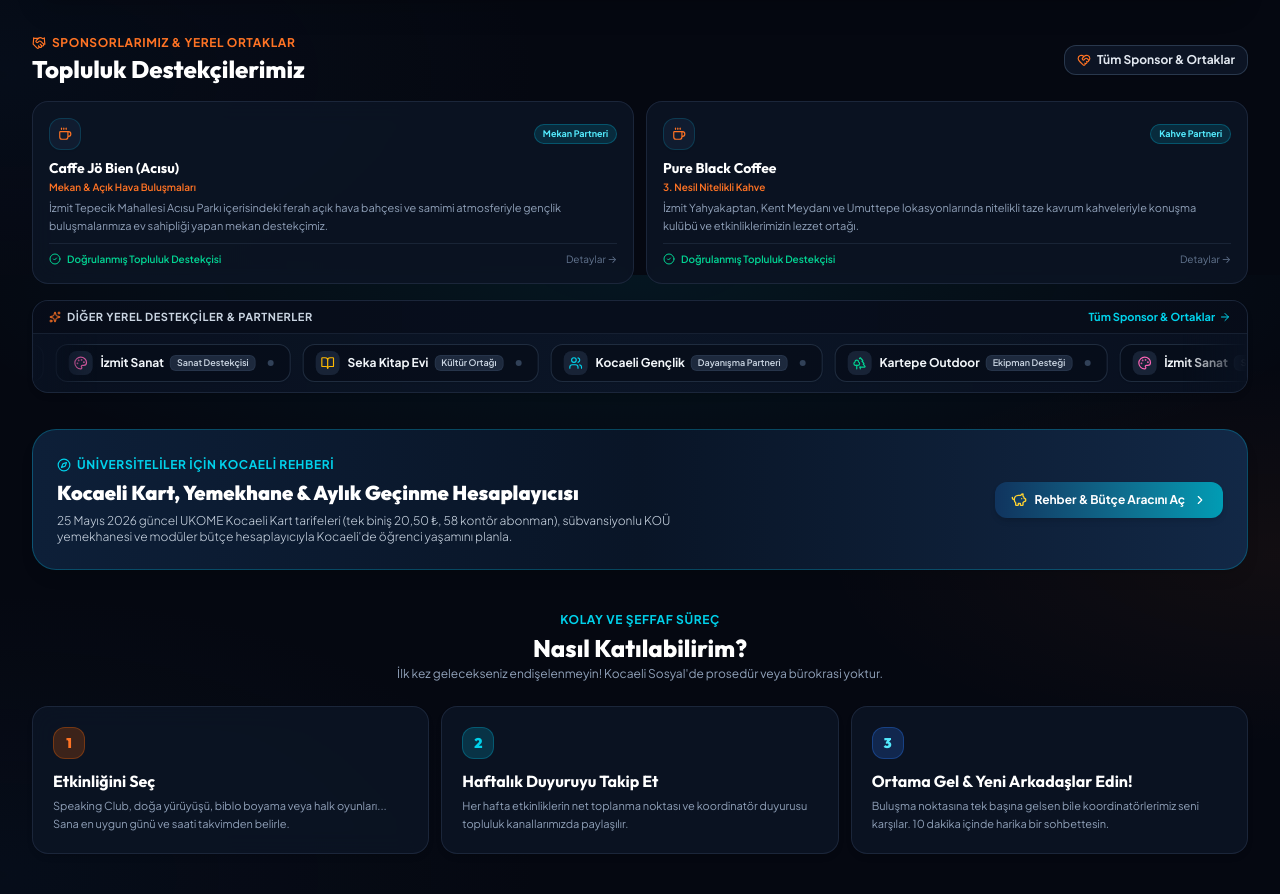
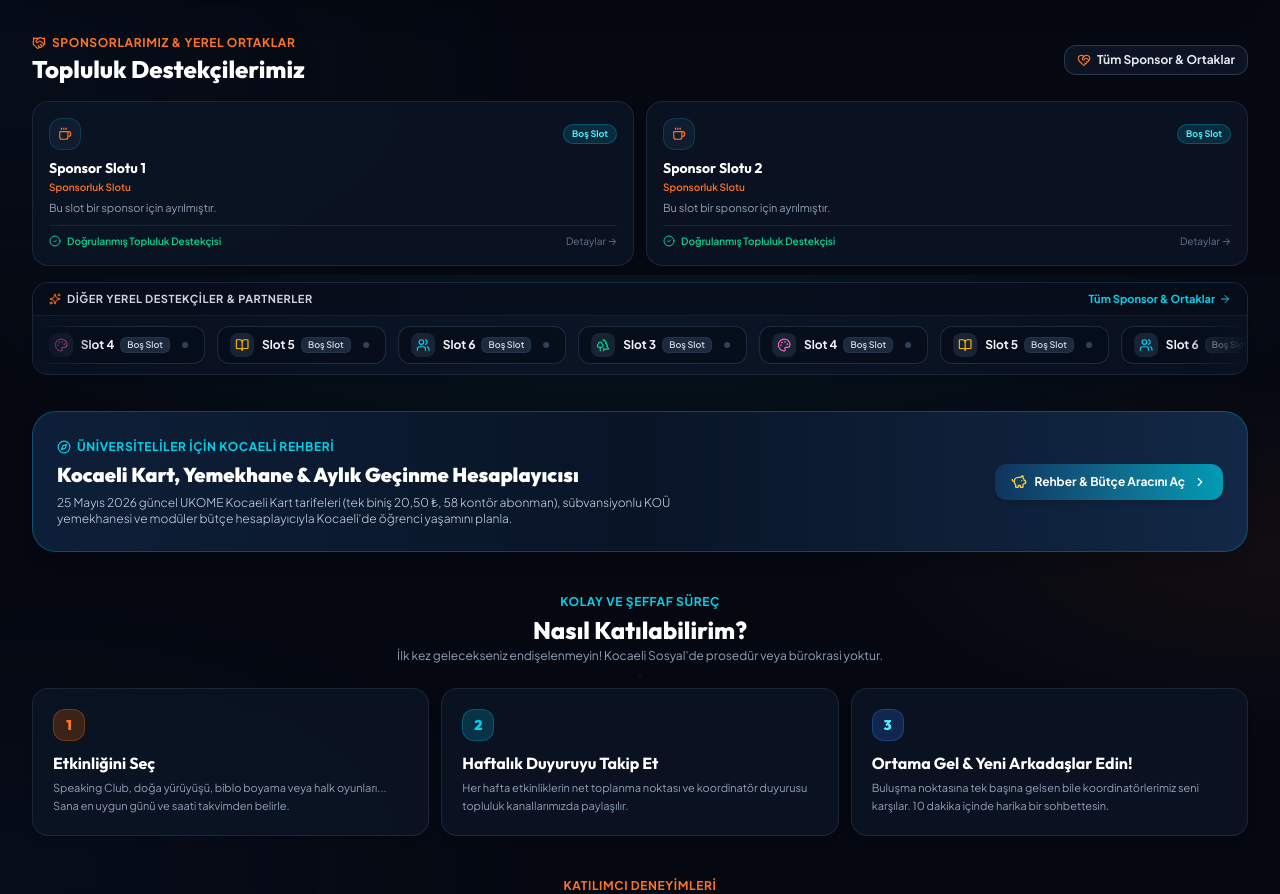
Before and after one commit to softwaremonkey635/kocaeli-social-hub, a React (Vite) app: page / in a window 1280 px wide. Shown: the part 1325-2219 px from the top of the page. Built offline with nearby package versions, Linux system fonts and the light colour scheme; no server answers.

Commit message:
chore: replace sponsor data with empty placeholder slots

```diff
--- a/src/data/mockData.ts
+++ b/src/data/mockData.ts
@@ -395,74 +395,62 @@ export const DISTRICTS = [
 
 export const SPONSORS_DATA: SponsorItem[] = [
   {
-    id: 'sponsor-jobien',
-    name: 'Caffe Jö Bien (Acısu)',
-    shortName: 'Caffe Jö Bien',
-    category: 'Mekan & Açık Hava Buluşmaları',
-    description: 'İzmit Tepecik Mahallesi Acısu Parkı içerisindeki ferah açık hava bahçesi ve samimi atmosferiyle gençlik buluşmalarımıza ev sahipliği yapan mekan destekçimiz.',
-    badge: 'Mekan Partneri',
-    location: 'İzmit / Tepecik Mah. Acısu Parkı',
-    perks: 'Topluluk buluşmalarında özel açık alan rezervasyonu ve üyelere özel sıcak içecek desteği',
+    id: 'slot-1',
+    name: 'Sponsor Slotu 1',
+    shortName: 'Slot 1',
+    category: 'Sponsorluk Slotu',
+    description: 'Bu slot bir sponsor için ayrılmıştır.',
+    badge: 'Boş Slot',
     isPrimary: true,
     iconType: 'cafe'
   },
   {
-    id: 'sponsor-pureblack',
-    name: 'Pure Black Coffee',
-    shortName: 'Pure Black',
-    category: '3. Nesil Nitelikli Kahve',
-    description: 'İzmit Yahyakaptan, Kent Meydanı ve Umuttepe lokasyonlarında nitelikli taze kavrum kahveleriyle konuşma kulübü ve etkinliklerimizin lezzet ortağı.',
-    badge: 'Kahve Partneri',
-    location: 'İzmit (Yahyakaptan, Kent Meydanı, Umuttepe)',
-    perks: 'Speaking Club ve atölye katılımcılarına özel menü indirimi ve etkinlik kahvesi ikramı',
+    id: 'slot-2',
+    name: 'Sponsor Slotu 2',
+    shortName: 'Slot 2',
+    category: 'Sponsorluk Slotu',
+    description: 'Bu slot bir sponsor için ayrılmıştır.',
+    badge: 'Boş Slot',
     isPrimary: true,
     iconType: 'cafe'
   },
   {
-    id: 'sponsor-kartepe',
-    name: 'Kartepe Doğa & Outdoor',
-    shortName: 'Kartepe Outdoor',
-    category: 'Doğa & Ekipman Desteği',
-    description: 'Hiking rotalarında güvenlik rehberliği ve kamp etkinliklerimizde malzeme desteği sunan yerel doğa kulübü.',
-    badge: 'Ekipman Desteği',
-    location: 'Kartepe / Maşukiye',
-    perks: 'Topluluk üyelerine kamp çadırı, baton ve outdoor malzeme kiralamalarında indirim',
+    id: 'slot-3',
+    name: 'Sponsor Slotu 3',
+    shortName: 'Slot 3',
+    category: 'Sponsorluk Slotu',
+    description: 'Bu slot bir sponsor için ayrılmıştır.',
+    badge: 'Boş Slot',
     isPrimary: false,
     iconType: 'nature'
   },
   {
-    id: 'sponsor-sanat',
-    name: 'İzmit Sanat & Seramik Atölyesi',
-    shortName: 'İzmit Sanat',
-    category: 'Atölye & Malzeme Desteği',
-    description: 'Biblo, bez çanta ve kil boyama çalışmalarımızda kaliteli boya, fırça ve seramik kili tedarikçisi.',
-    badge: 'Sanat Destekçisi',
-    location: 'İzmit / Karabaş Mah.',
-    perks: 'Topluluk atölyelerinde fırınlama ve ham seramik malzemelerinde toptan maliyet avantajı',
+    id: 'slot-4',
+    name: 'Sponsor Slotu 4',
+    shortName: 'Slot 4',
+    category: 'Sponsorluk Slotu',
+    description: 'Bu slot bir sponsor için ayrılmıştır.',
+    badge: 'Boş Slot',
     isPrimary: false,
     iconType: 'art'
   },
   {
-    id: 'sponsor-seka',
-    name: 'Seka Kitap & Kahve Evi',
-    shortName: 'Seka Kitap Evi',
-    category: 'Kültür & Kitap Kulübü Partneri',
-    description: 'Seka Park sahilinde kitap söyleşilerimiz için sakin kütüphane köşesi ve edebiyat sohbeti ortamı sağlayan partnerimiz.',
-    badge: 'Kültür Ortağı',
-    location: 'İzmit / Seka Park',
-    perks: 'Kitap kulübü buluşmalarında sessiz okuma alanı ve yazar söyleşisi desteği',
+    id: 'slot-5',
+    name: 'Sponsor Slotu 5',
+    shortName: 'Slot 5',
+    category: 'Sponsorluk Slotu',
+    description: 'Bu slot bir sponsor için ayrılmıştır.',
+    badge: 'Boş Slot',
     isPrimary: false,
     iconType: 'culture'
   },
   {
-    id: 'sponsor-genc',
-    name: 'Kocaeli Gençlik İnisiyatifi',
-    shortName: 'Kocaeli Gençlik',
-    category: 'Sivil Dayanışma & İletişim',
-    description: 'Kocaeli Üniversitesi öğrencileri ile kentteki yeni mezunlar arasında sosyal köprü kuran bağımsız gençlik platformu.',
-    badge: 'Dayanışma Partneri',
-    location: 'Kocaeli Geneli',
-    perks: 'Topluluk etkinliklerinin üniversite ve öğrenci kulüpleri arasında geniş duyurumu',
+    id: 'slot-6',
+    name: 'Sponsor Slotu 6',
+    shortName: 'Slot 6',
+    category: 'Sponsorluk Slotu',
+    description: 'Bu slot bir sponsor için ayrılmıştır.',
+    badge: 'Boş Slot',
     isPrimary: false,
     iconType: 'youth'
   }
```
